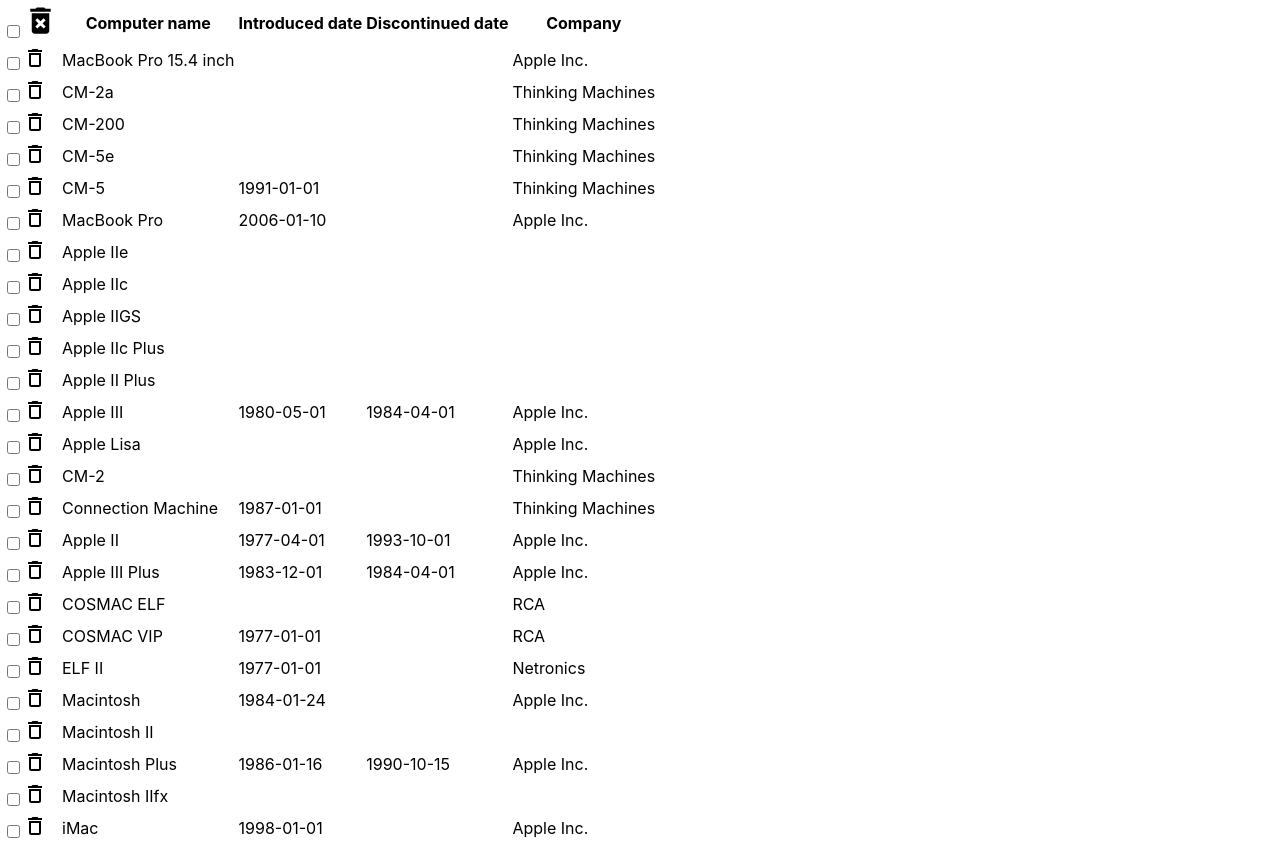
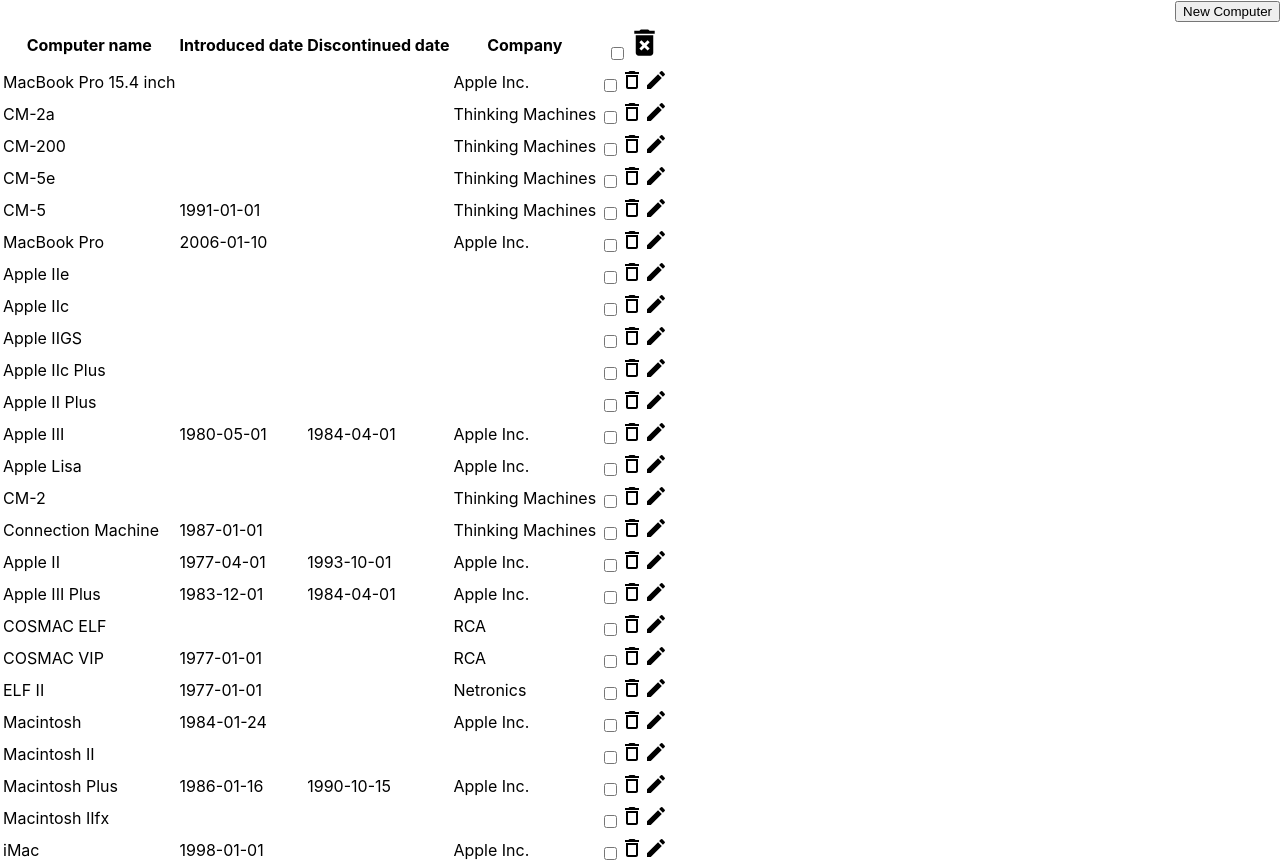
Before and after one commit to alagneau/cdb-front-end, a React (Create React App) app: page / in a window 1280 px wide. Before the commit the page ends 845 px from the top, so only its background shows below. Built offline with nearby package versions, Linux system fonts and the light colour scheme.

Commit message:
EDIT: Almost done, but messes up deletion function

```diff
--- a/src/Components/Boards/computerBoard.component.js
+++ b/src/Components/Boards/computerBoard.component.js
@@ -24,6 +24,20 @@ export default function ComputerBoard(props) {
         }
     }
 
+    const handleEdit = (computerEdited) => {
+        let copy = [...computers];
+        copy.filter(computer => {
+            if ( computer.id === computerEdited.id ) {
+                for (var field in computer) {
+                    computer[field] = computerEdited[field];
+                }
+            }
+        })
+        setComputers(copy);
+        console.log("computerBoard --> handleEdit --> computers:");
+        console.log(computers);
+    }
+
     const handleDeleteSelection = () => {
         if ( checkall ) {
             setComputers([]);
@@ -41,11 +55,17 @@ export default function ComputerBoard(props) {
         copyComputers.splice(copyComputers.indexOf(computer), 1);
         setComputers(copyComputers);
 
+        console.log("computerBoard --> handleDelete --> computers:");
+        console.log(computers);
+
         if ( computersToDelete.includes(computer) ) {
             let copyComputersToDelete = [...computersToDelete];
             copyComputersToDelete.splice(copyComputersToDelete.indexOf(computer), 1);
             setComputersToDelete(copyComputersToDelete);
+
         }
+        console.log("computer:");
+        console.log(computer);
     }
 
     const toggleCheckAll = (event) => {
@@ -53,17 +73,21 @@ export default function ComputerBoard(props) {
     }
 
     return (
-        <table>
+        <div>
+            <div align="right">
+                <button>New Computer</button>
+            </div>
+            <table>
             <thead>
                 <tr>
+                    <th>Computer name</th>
+                    <th>Introduced date</th>
+                    <th>Discontinued date</th>
+                    <th>Company</th>
                     <th>
                         <input type="checkbox" onChange={toggleCheckAll}/>
                         <DeleteForeverIcon fontSize="large" onClick={handleDeleteSelection} />
                     </th>
-                    <th>Computer name</th>
-                    <th>Introduced date</th>
-                    <th>Discontinued date</th>
-                    <th>Company</th>
                 </tr>
             </thead>
             <tbody>
@@ -75,12 +99,14 @@ export default function ComputerBoard(props) {
                             pushComputerToDelete = {pushComputerToDelete}
                             takeOutComputerToDelete = {takeOutComputerToDelete}
                             handleDelete = {handleDelete}
+                            handleEdit = {handleEdit}
                             checkall = {checkall}
                         />
                     );
                 })}
             </tbody>
         </table>
+        </div>
     );
 
 
--- a/src/Components/Items/computer.component.js
+++ b/src/Components/Items/computer.component.js
@@ -1,10 +1,12 @@
-import React from 'react';
+import React, { useState } from 'react';
 import { Computer } from "../Models/computer.model"; // Le model n'est pas utilisé et je ne sais pas comment l'utiliser
 import DeleteOutlineOutlinedIcon from '@material-ui/icons/DeleteOutlineOutlined';
+import EditIcon from '@material-ui/icons/Edit';
 
 
 export default function ComputerComponent(props) {
-    const [computer, setComputer] = React.useState(props.computer);
+    const [computer, setComputer] = useState(props.computer);
+    const [editMode, setEditMode] = useState(false);
 
     const handleClick = (event) => {
         if ( event.target.checked === true ) {
@@ -15,22 +17,67 @@ export default function ComputerComponent(props) {
         }
     }
 
+    const displayComputerField = (input, fieldName) => {
+        return(
+            <td>
+                {editMode ?
+                    <input placeholder={input} size="15" onChange={(event) => handleChangeComputerField(event, fieldName)}/>
+                    :
+                    input
+                }
+            </td>
+        );
+    }
+
+    const displayCompanyField = (input, fieldName) => {
+        return(
+            <td>
+                {editMode ?
+                    <input placeholder={input} size="15" onChange={(event) => handleChangeCompanyField(event, fieldName)} />
+                    :
+                    input
+                }
+            </td>
+        );
+    }
+
+    const handleChangeComputerField = (event, fieldName) => {
+        let computerModified = {...computer};
+        computerModified[fieldName] = event.target.value;
+        setComputer(computerModified);
+        props.handleEdit(computerModified);
+    }
+
+    const handleChangeCompanyField = (event, fieldName) => {
+        let computerModified = {...computer};
+        computerModified.company[fieldName] = event.target.value;
+        setComputer(computerModified);
+        props.handleEdit(computerModified);
+    }
+
+    const changeEditMode = () => {
+        let contrary = !editMode;
+        setEditMode(contrary);
+    }
+
     return (
         <tr>
+            {displayComputerField(computer.name, "name")}
+            {displayComputerField(computer.introduced, "introduced")}
+            {displayComputerField(computer.discontinued, "discontinued")}
+            {computer.company !== null ?
+                displayCompanyField(computer.company.name, "name")
+                :
+                displayCompanyField(null, "name")
+            }
             <td>
                 {props.checkall ?
                 <input type="checkbox" name="cb" onClick={handleClick} checked />
                 :
                 <input type="checkbox" name="cb" onClick={handleClick} />
                 }
-
                 <DeleteOutlineOutlinedIcon onClick={() => props.handleDelete(computer)}/>
-            </td>
-            <td>{computer.name}</td>
-            <td>{computer.introduced}</td>
-            <td>{computer.discontinued}</td>
-            <td>
-                {computer.company !== null && computer.company.name}
+                <EditIcon onClick={changeEditMode}/>
             </td>
         </tr>
     );
```
